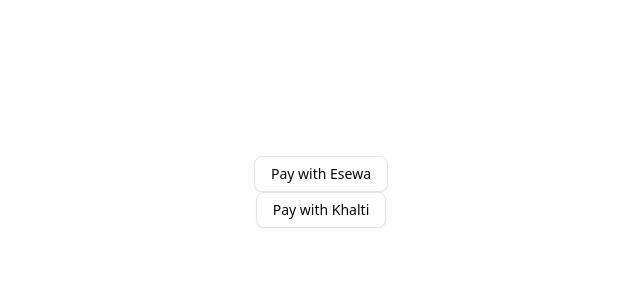
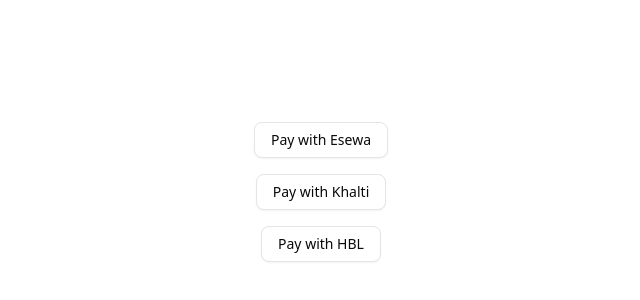
Before and after one commit to subikcnc/studious-train-nextjs-payments, a Next.js app: page / in a window 1280 px wide. Shown: the part 208-508 px from the top of the page, without its empty margins (319-959 px from the left). Built offline with nearby package versions, Linux system fonts and the light colour scheme.

Commit message:
HBL payment gateway start

```diff
--- /dev/null
+++ b/app/api/hbl-pay/route.ts
@@ -0,0 +1,11 @@
+import CryptoJS from "crypto-js";
+import { NextResponse } from "next/server";
+
+export async function POST(request: Request) {
+  const body = await request.json();
+
+  return NextResponse.json({
+    message: "Payment may be successful",
+    body,
+  });
+}
--- a/app/page.tsx
+++ b/app/page.tsx
@@ -1,11 +1,13 @@
 import EsewaForm from "@/components/forms/esewaForm";
+import HblForm from "@/components/forms/HblForm";
 import KhaltiForm from "@/components/forms/khaltiForm";
 
 export default function Home() {
   return (
-    <div className="flex h-screen w-full justify-center items-center flex-col">
+    <div className="flex h-screen w-full justify-center items-center flex-col gap-4">
       <EsewaForm />
       <KhaltiForm />
+      <HblForm />
     </div>
   );
 }
--- /dev/null
+++ b/components/forms/HblForm.tsx
@@ -0,0 +1,30 @@
+"use client";
+
+import { Button } from "../ui/button";
+
+const HblForm = () => {
+  const handleSubmit = async () => {
+    const response = await fetch("/api/hbl-pay", {
+      method: "POST",
+      headers: {
+        "Content-Type": "application/json",
+      },
+      body: JSON.stringify({
+        amount: "500",
+        currency: "NPR",
+        invoice_no: `INV_${Date.now()}`,
+        frontend_return_url: "http://localhost:3000/hbl-success",
+        backend_return_url: "http://localhost:3000/api/2c2p/callback",
+      }),
+    });
+    const data = await response.json();
+    console.log("Response data for hbl payment", data);
+  };
+  return (
+    <Button onClick={handleSubmit} variant="outline">
+      Pay with HBL
+    </Button>
+  );
+};
+
+export default HblForm;
```
